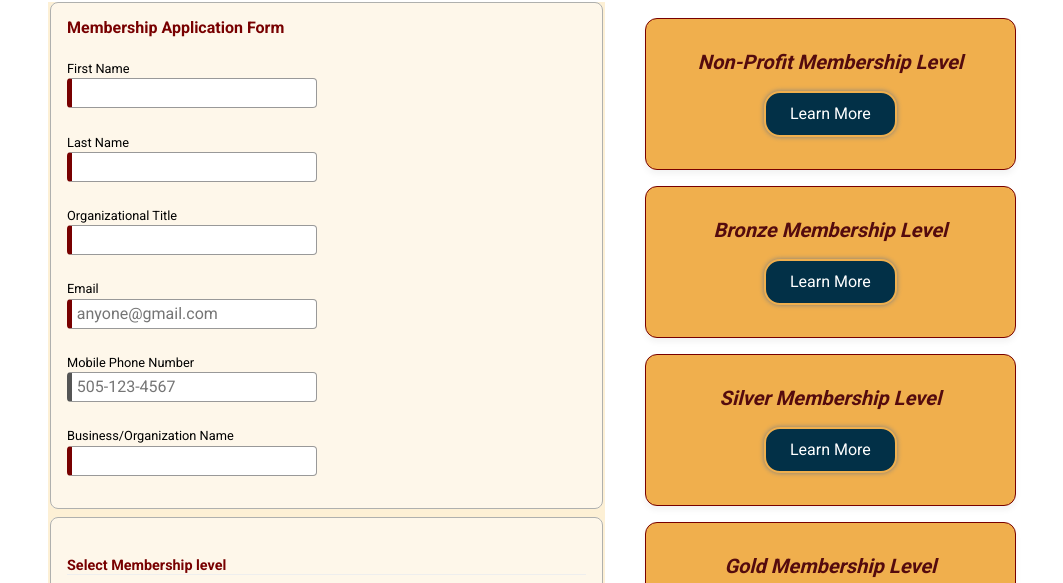
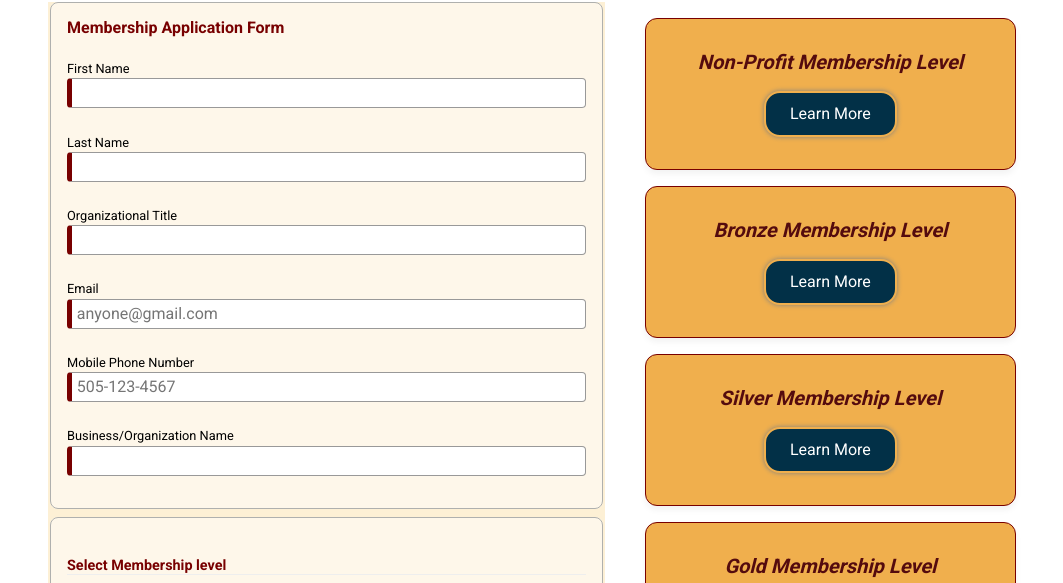
Before and after one commit to kimchristian50/wdd231, a plain HTML site: page chamber/join.html in a window 1280 px wide. Shown: the part 148-731 px from the top of the page, without its empty margins (108-1171 px from the left). Drawn offline with Linux system fonts and the light colour scheme.

Commit message:
a couple of errors on the validator

```diff
--- a/chamber/join.html
+++ b/chamber/join.html
@@ -58,7 +58,7 @@
                     <label for="email">Email <input type="email" name="email" required placeholder="anyone@gmail.com"
                             title="Your Email" autocomplete="email" id="email"></label>
                     <label for="phone">Mobile Phone Number <input type="tel" name="phone" autocomplete="tel"
-                            title="A Phone Number with dashes" id="phone" placeholder="505-123-4567"></label>
+                            title="A Phone Number with dashes" id="phone" placeholder="505-123-4567" required></label>
                     <label for="org-name">Business/Organization Name <input type="text" name="org-name"
                             autocomplete="organization" required title="Your Business or Organization Name"
                             id="org-name"></label>
--- a/chamber/styles/small.css
+++ b/chamber/styles/small.css
@@ -516,7 +516,6 @@ form select {
     border-left-color: #555;
     font-size: 1rem;
     color: var(--accent-color);
-    width: 250px;
 }
 
 form input[type=radio] {
```
